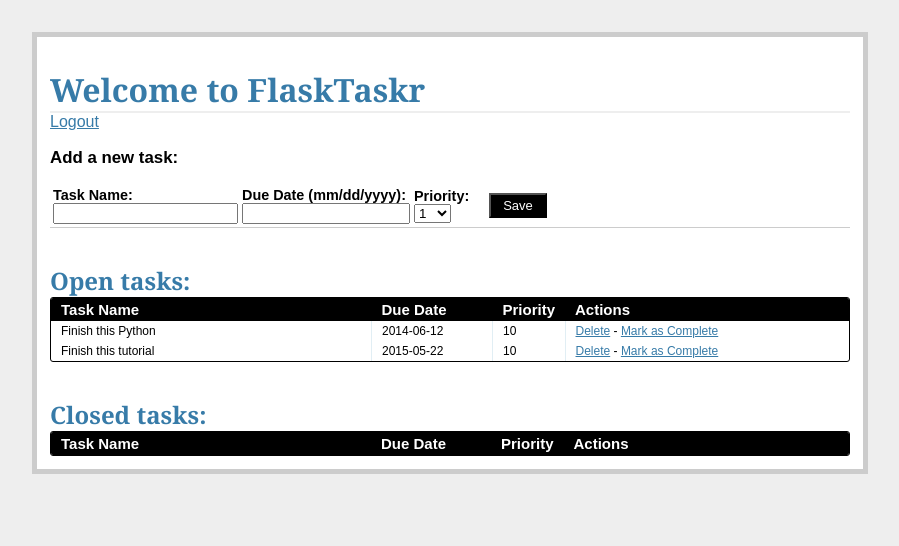
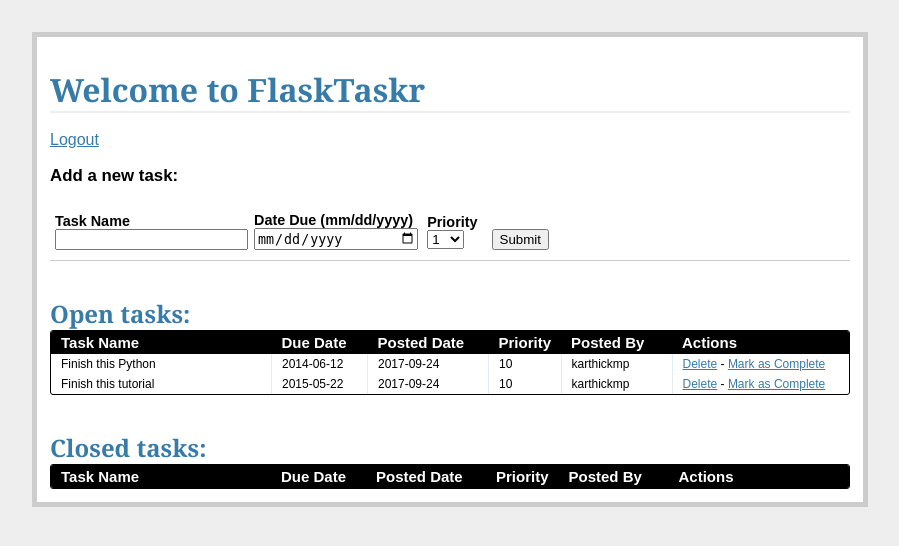
Before and after one commit to MPKarthick/flasktaskr, a Flask app: page /tasks/ in a window 1280 px wide. Shown: the top 546 px of the page, without its empty margins (190-1089 px from the left). Run offline with Flask 2, Linux system fonts and the light colour scheme; a user stored in the database is signed in; data comes from the database, SQL or seed files in the repository; both versions use the stored data as it was after the commit; lists and menus that the app fills with data are empty.

Commit message:
added ORM DB

```diff
--- a/project/_config.py
+++ b/project/_config.py
@@ -4,10 +4,10 @@ import os
 basedir = os.path.abspath(os.path.dirname(__file__))
 
 DATABASE = 'flasktaskr.db'
-USERNAME = 'admin'
-PASSWORD = 'admin'
+# USERNAME = 'admin'
+# PASSWORD = 'admin'
 CSRF_ENABLED = True
-SECRET_KEY = 'my_precious'
+SECRET_KEY = 'myprecious'
 
 # define the full path for the database
 DATABASE_PATH = os.path.join(basedir,DATABASE)
--- a/project/db_create.py
+++ b/project/db_create.py
@@ -8,8 +8,8 @@ from datetime import date
 db.create_all()
 
 # insert data
-db.session.add(Task("Finish this tutorial", date(2016, 9, 22), 10, 1))
-db.session.add(Task("Finish Real Python", date(2016, 10, 22), 10, 1))
+# db.session.add(Task("Finish this tutorial", date(2016, 9, 22), 10, 1))
+# db.session.add(Task("Finish Real Python", date(2016, 10, 22), 10, 1))
 
 # commit the change
 db.session.commit()
--- a/project/forms.py
+++ b/project/forms.py
@@ -1,7 +1,7 @@
 
 from flask_wtf import Form
-from wtforms import StringField, DateField, IntegerField, SelectField
-from wtforms.validators import DataRequired
+from wtforms import StringField, DateField, IntegerField, SelectField, PasswordField
+from wtforms.validators import DataRequired, Length, EqualTo
 
 
 class AddTaskForm(Form):
@@ -19,3 +19,31 @@ class AddTaskForm(Form):
         ]
     )
     status = IntegerField('Status')
+
+class RegisterForm(Form):
+    name = StringField(
+        'Username',
+        validators=[DataRequired(), Length(min=6, max=25)]
+    )
+    email = StringField(
+        'Email',
+        validators=[DataRequired(), Length(min=6, max=40)]
+    )
+    password = PasswordField(
+        'Password',
+        validators=[DataRequired(), Length(min=6, max=40)]
+    )
+    confirm = PasswordField(
+        'Repeat Password',
+        validators=[DataRequired(), EqualTo('password', message='password must match')]
+    )
+
+class LoginForm(Form):
+    name = StringField(
+        'Username',
+        validators=[DataRequired()]
+    )
+    password = PasswordField(
+        'Password',
+        validators=[DataRequired()]
+    )
--- a/project/static/css/main.css
+++ b/project/static/css/main.css
@@ -134,3 +134,12 @@ label {
   text-decoration:none;
   position:relative;
 }
+
+.inline-form .input-group{
+    display: inline-block;
+    margin:	10px 5px;
+}
+
+.input-group input{
+		width: 100%;
+}
--- a/project/templates/tasks.html
+++ b/project/templates/tasks.html
@@ -2,44 +2,27 @@
 {% block content %}
 
 <h1>Welcome to FlaskTaskr</h1>
+<br>
 <a href="{{ url_for('logout') }}">Logout</a>
 <div class="add-task">
   <h3>Add a new task:</h3>
-  <table>
-    <tr>
-      <form action="{{ url_for('new_task') }}" method="post">
+  <form action="{{ url_for('new_task') }}" method="post" class="inline-form">
     {{ form.csrf_token }}
-        <td>
-          <label>Task Name:</label>
-          <input name="name" type="text">
-        </td>
-        <td>
-          <label>Due Date (mm/dd/yyyy):</label>
-          <input name="due_date" type="text" style="width:160px;">
-        </td>
-        <td>
-          <label>Priority:</label>
-          <select name="priority" width="100px">
-            <option value="1">1</option>
-            <option value="2">2</option>
-            <option value="3">3</option>
-            <option value="4">4</option>
-            <option value="5">5</option>
-            <option value="6">6</option>
-            <option value="7">7</option>
-            <option value="8">8</option>
-            <option value="9">9</option>
-            <option value="10">10</option>
-          </select>
-        </td>
-        <td>
-          &nbsp;
-          &nbsp;
-          <input class="button" type="submit" value="Save">
-        </td>
-      </form>
-    </tr>
-  </table>
+    <div class="input-group">
+      {{ form.name.label }}
+      {{ form.name }}
+    </div>
+    <div class="input-group">
+      {{ form.due_date.label }}
+      {{ form.due_date }}
+    </div>
+    <div class="input-group">
+      {{ form.priority.label }}
+      {{ form.priority }}
+    </div>
+    <div class="input-group">
+      <button type="submit">Submit</button>
+    </div>
 </div>
 <div class="entries">
   <br>
@@ -49,17 +32,21 @@
     <table>
       <thead>
         <tr>
-          <th width="300px"><strong>Task Name</strong></th>
-          <th width="100px"><strong>Due Date</strong></th>
+          <th width="200px"><strong>Task Name</strong></th>
+          <th width="75px"><strong>Due Date</strong></th>
+          <th width="100px"><strong>Posted Date</strong></th>
           <th width="50px"><strong>Priority</strong></th>
+          <th width="90px"><strong>Posted By</strong></th>
           <th><strong>Actions</strong></th>
         </tr>
       </thead>
       {% for task in open_tasks %}
         <tr>
-          <td width="300px">{{ task.name }}</td>
-          <td width="100px">{{ task.due_date }}</td>
+          <td width="200px">{{ task.name }}</td>
+          <td width="75px">{{ task.due_date }}</td>
+          <td width="100px">{{ task.posted_date }}</td>
           <td width="50px">{{ task.priority }}</td>
+          <td width="90px">{{ task.poster.name }}</td>
           <td>
             <a href="{{ url_for('delete_entry', task_id = task.task_id) }}">Delete</a>  -
             <a href="{{ url_for('complete', task_id = task.task_id) }}">Mark as Complete</a>
@@ -68,26 +55,30 @@
       {% endfor %}
     </table>
   </div>
+</div>
 <br>
 <br>
-</div>
 <div class="entries">
   <h2>Closed tasks:</h2>
   <div class="datagrid">
     <table>
       <thead>
         <tr>
-        <th width="300px"><strong>Task Name</strong></th>
-        <th width="100px"><strong>Due Date</strong></th>
+          <th width="200px"><strong>Task Name</strong></th>
+          <th width="75px"><strong>Due Date</strong></th>
+          <th width="100px"><strong>Posted Date</strong></th>
           <th width="50px"><strong>Priority</strong></th>
+          <th width="90px"><strong>Posted By</strong></th>
           <th><strong>Actions</strong></th>
         </tr>
       </thead>
       {% for task in closed_tasks %}
         <tr>
-          <td width="300px">{{ task.name }}</td>
-          <td width="100px">{{ task.due_date }}</td>
+          <td width="200px">{{ task.name }}</td>
+          <td width="75px">{{ task.due_date }}</td>
+          <td width="100px">{{ task.posted_date }}</td>
           <td width="50px">{{ task.priority }}</td>
+          <td width="90px">{{ task.poster.name }}</td>
           <td>
              <a href="{{ url_for('delete_entry', task_id = task.task_id) }}">Delete</a>
           </td>
--- a/project/views.py
+++ b/project/views.py
@@ -1,8 +1,9 @@
 from functools import wraps
 from flask import Flask, flash, redirect, render_template,\
     request, session, url_for
-from project.forms import AddTaskForm
+from project.forms import AddTaskForm, RegisterForm, LoginForm
 from flask_sqlalchemy import SQLAlchemy
+import datetime
 
 
 # config
@@ -10,7 +11,7 @@ app = Flask(__name__)
 app.config.from_object('_config')
 db = SQLAlchemy(app)
 
-from project.models import Task
+from project.models import Task, User
 
 # helper functions
 
@@ -35,16 +36,19 @@ def logout():
 def login():
     # return render_template('login.html')
     error = None
+    form = LoginForm(request.form)
     if request.method == 'POST':
-        if request.form['username'] != app.config['USERNAME'] or \
-            request.form['password'] != app.config['PASSWORD']:
-            error = 'Invalid Credentials. Please try Again'
-            return render_template('login.html',error=error)
+        if form.validate_on_submit():
+            user = User.query.filter_by(name=request.form['name']).first()
+            if user is not None and user.password == request.form['password']:
+                session['logged_in'] = True
+                flash('Welcome...!')
+                return redirect(url_for('tasks'))
+            else:
+                error = 'Invalid Username or Password'
         else:
-            session['logged_in'] = True
-            flash("Login Successful...!")
-            return redirect(url_for('tasks'))
-    return render_template('login.html')
+            error = 'Both fields are required'
+    return render_template('login.html',form=form,error=error)
 
 @app.route('/tasks/')
 @login_required
@@ -71,6 +75,8 @@ def new_task():
                 form.name.data,
                 form.due_date.data,
                 form.priority.data,
+                datetime.datetime.utcnow(),
+                '1',
                 '1'
             )
             db.session.add(new_task)
@@ -99,3 +105,20 @@ def delete_entry(task_id):
     db.session.commit()
     flash('The task was deleted...!')
     return redirect(url_for('tasks'))
+
+@app.route('/register/', methods=['GET', 'POST'])
+def register():
+    error = None
+    form = RegisterForm(request.form)
+    if request.method == 'POST':
+        if form.validate_on_submit():
+            new_user = User(
+                form.name.data,
+                form.email.data,
+                form.password.data,
+            )
+            db.session.add(new_user)
+            db.session.commit()
+            flash('Thanks for registering. Please login.')
+            return redirect(url_for('login'))
+    return render_template('register.html', form=form, error=error)
```
Also changed, not shown: project/db_migrate.py (added, +32 -0 lines), project/models.py (+24 -2 lines), project/templates/login.html (+23 -12 lines), project/templates/register.html (added, +33 -0 lines), project/flasktaskr.db. Lines whose indentation alone changed are shown as unchanged.
